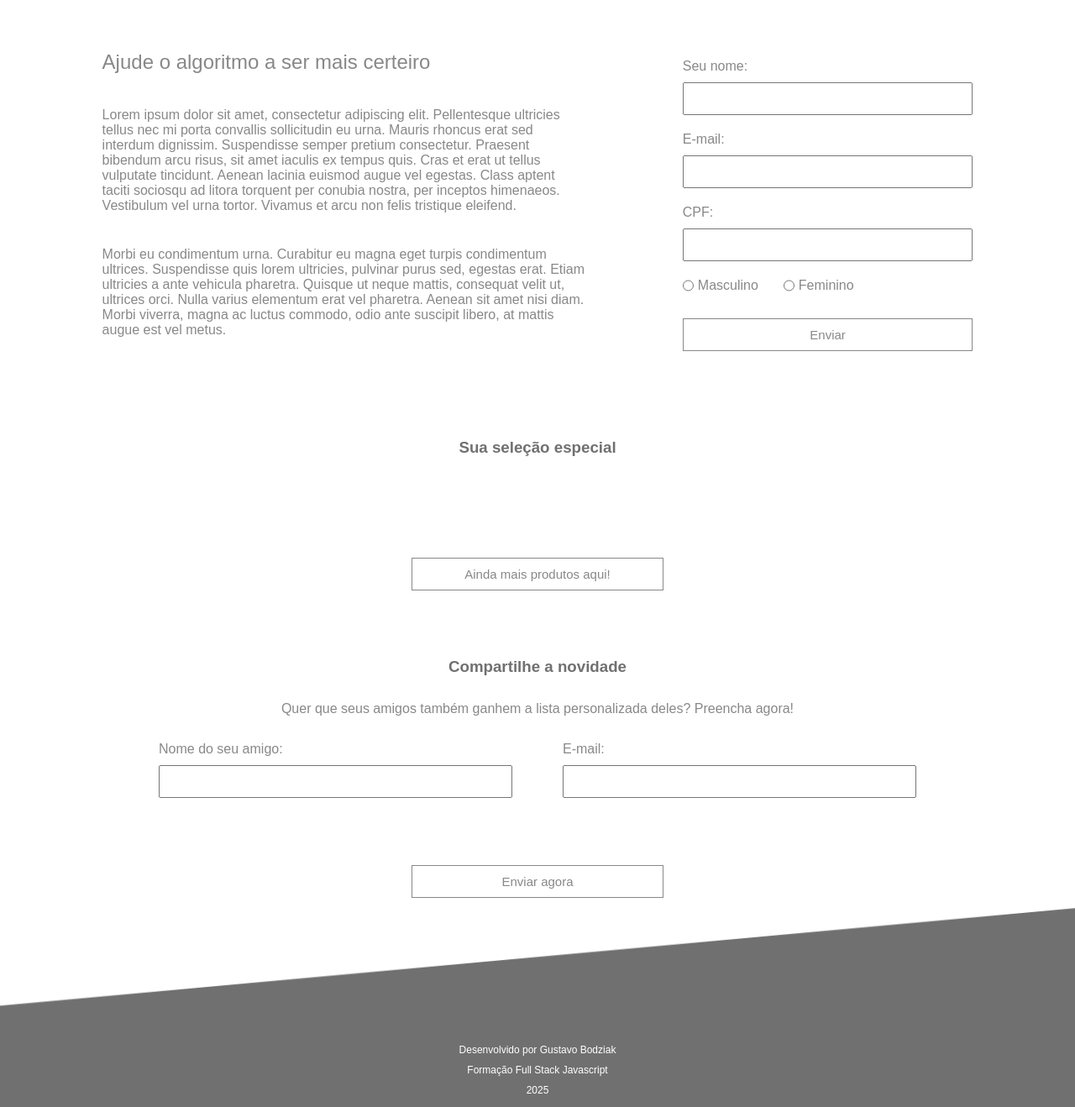
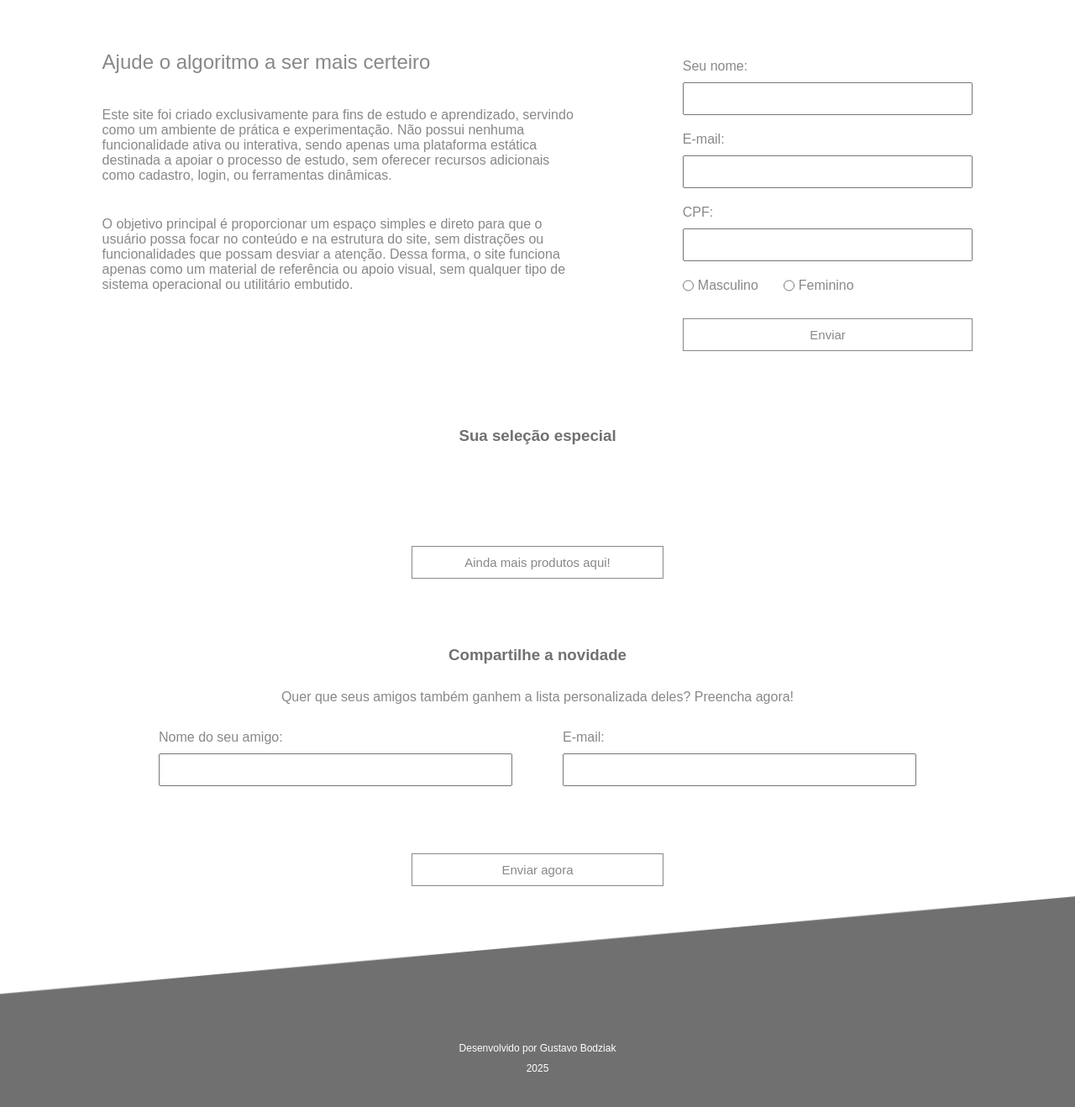
Before and after one commit to Guuzta/Guuzta.github.io, a plain HTML site: page desafio_frontend_developer/index.html in a window 1280 px wide. Shown: the part 540-1858 px from the top of the page at 84% size. Drawn offline with Linux system fonts and the light colour scheme; no server answers.

Commit message:
modificando textos da pagina

```diff
--- a/desafio_frontend_developer/index.html
+++ b/desafio_frontend_developer/index.html
@@ -40,11 +40,11 @@
             <h2>Ajude o algoritmo a ser mais certeiro</h2>
 
             <p>
-                Lorem ipsum dolor sit amet, consectetur adipiscing elit. Pellentesque ultricies tellus nec mi porta convallis sollicitudin eu urna. Mauris rhoncus erat sed interdum dignissim. Suspendisse semper pretium consectetur. Praesent bibendum arcu risus, sit amet iaculis ex tempus quis. Cras et erat ut tellus vulputate tincidunt. Aenean lacinia euismod augue vel egestas. Class aptent taciti sociosqu ad litora torquent per conubia nostra, per inceptos himenaeos. Vestibulum vel urna tortor. Vivamus et arcu non felis tristique eleifend.
+                Este site foi criado exclusivamente para fins de estudo e aprendizado, servindo como um ambiente de prática e experimentação. Não possui nenhuma funcionalidade ativa ou interativa, sendo apenas uma plataforma estática destinada a apoiar o processo de estudo, sem oferecer recursos adicionais como cadastro, login, ou ferramentas dinâmicas.
             </p>
 
             <p>
-                Morbi eu condimentum urna. Curabitur eu magna eget turpis condimentum ultrices. Suspendisse quis lorem ultricies, pulvinar purus sed, egestas erat. Etiam ultricies a ante vehicula pharetra. Quisque ut neque mattis, consequat velit ut, ultrices orci. Nulla varius elementum erat vel pharetra. Aenean sit amet nisi diam. Morbi viverra, magna ac luctus commodo, odio ante suscipit libero, at mattis augue est vel metus.
+                O objetivo principal é proporcionar um espaço simples e direto para que o usuário possa focar no conteúdo e na estrutura do site, sem distrações ou funcionalidades que possam desviar a atenção. Dessa forma, o site funciona apenas como um material de referência ou apoio visual, sem qualquer tipo de sistema operacional ou utilitário embutido.
             </p>
         </div>
 
@@ -119,7 +119,6 @@
     <footer>
         <div>
             <span>Desenvolvido por Gustavo Bodziak</span>
-            <span>Formação Full Stack Javascript</span>
             <span>2025</span>
         </div>
     </footer>
```
